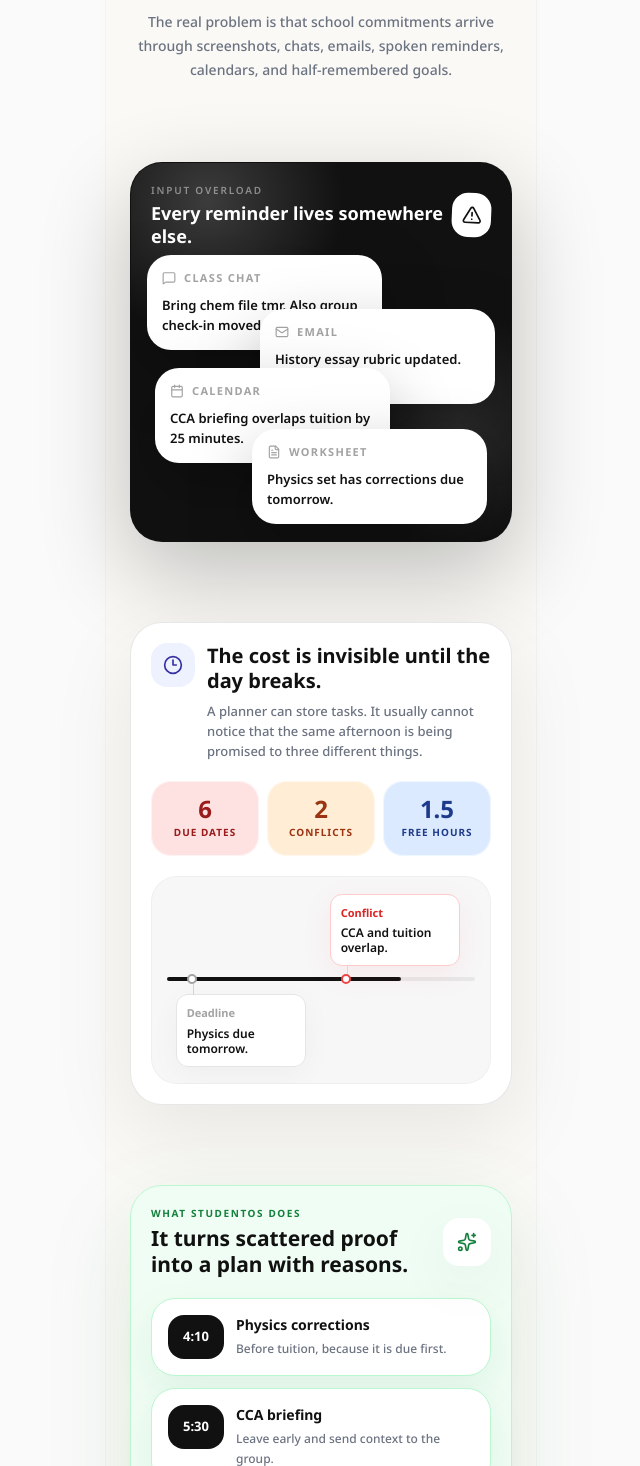
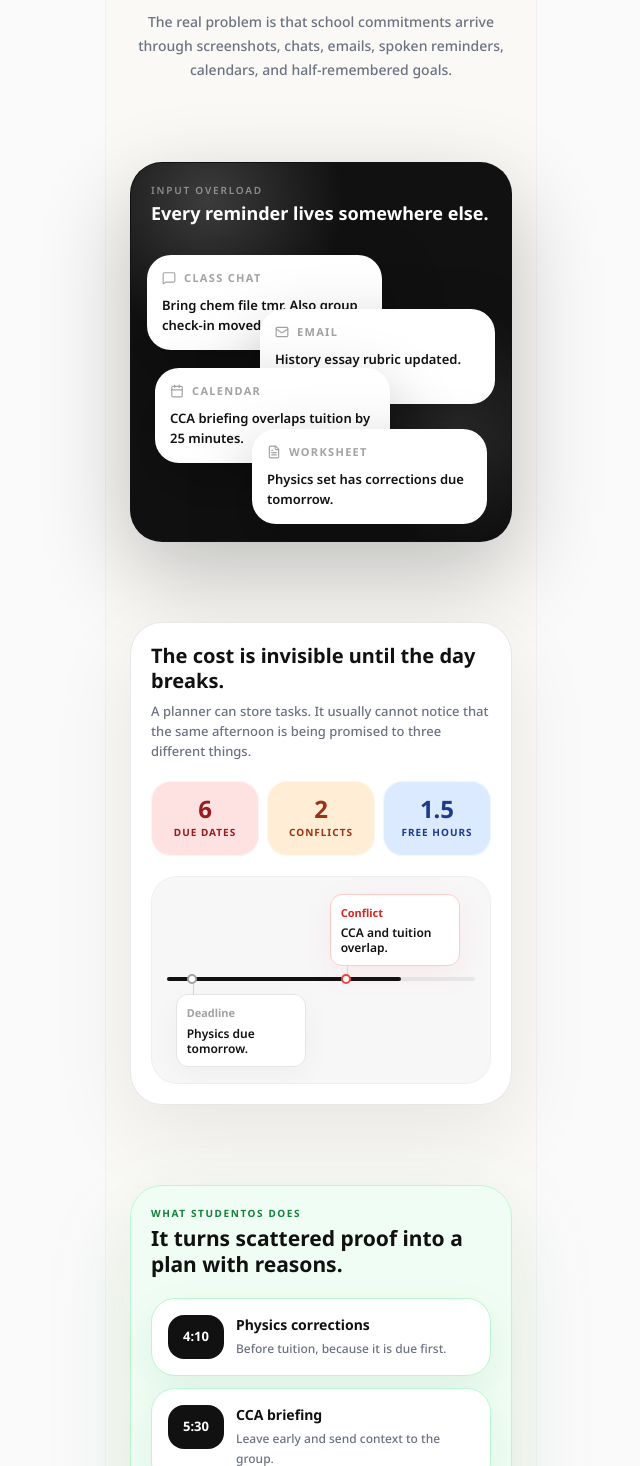
Before and after one commit to zandenkoh/StudentOS, a Next.js app: page / in a window 1280 px wide. Shown: the part 628-2094 px from the top of the page, without its empty margins (319-959 px from the left). Built offline with nearby package versions, Linux system fonts and the light colour scheme.

Commit message:
refactor: remove decorative motion-animated icons from feature cards on landing page

```diff
--- a/src/app/page.tsx
+++ b/src/app/page.tsx
@@ -163,13 +163,6 @@
                 <p className="text-[10px] font-semibold uppercase tracking-[0.18em] text-white/45">Input overload</p>
                 <h3 className="mt-1 text-[18px] font-bold leading-tight">Every reminder lives somewhere else.</h3>
               </div>
-              <motion.span
-                animate={{ rotate: [0, 8, -8, 0], scale: [1, 1.06, 1] }}
-                transition={{ duration: 2.8, repeat: Infinity, ease: "easeInOut" }}
-                className="flex size-11 items-center justify-center rounded-2xl bg-white text-ink"
-              >
-                <AlertTriangle className="size-5" />
-              </motion.span>
             </div>
             {sourceChaos.map((source) => {
               const Icon = source.icon;
@@ -198,9 +191,6 @@
             className="rounded-[32px] border border-neutral-200/90 bg-white p-5 shadow-[0_28px_85px_rgba(0,0,0,0.08)]"
           >
             <div className="flex items-start gap-3">
-              <span className="flex size-11 shrink-0 items-center justify-center rounded-2xl bg-[#EEF2FF] text-[#3730A3]">
-                <Clock3 className="size-5" />
-              </span>
               <div>
                 <h3 className="text-[20px] font-bold leading-tight text-ink">The cost is invisible until the day breaks.</h3>
                 <p className="mt-2 text-[13px] font-medium leading-5 text-muted">
@@ -293,13 +283,6 @@
                   It turns scattered proof into a plan with reasons.
                 </h3>
               </div>
-              <motion.span
-                animate={{ y: [0, -5, 0] }}
-                transition={{ duration: 2, repeat: Infinity, ease: "easeInOut" }}
-                className="flex size-12 shrink-0 items-center justify-center rounded-2xl bg-white text-[#15803D] shadow-soft"
-              >
-                <Sparkles className="size-5" />
-              </motion.span>
             </div>
             <div className="mt-5 space-y-3">
               {planBlocks.map((block, index) => (
```
